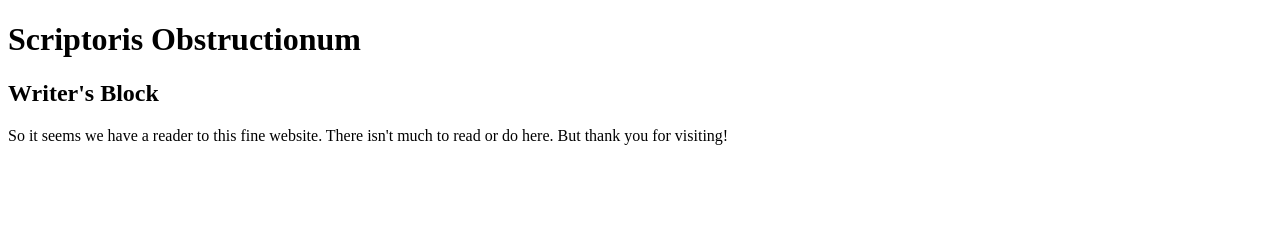
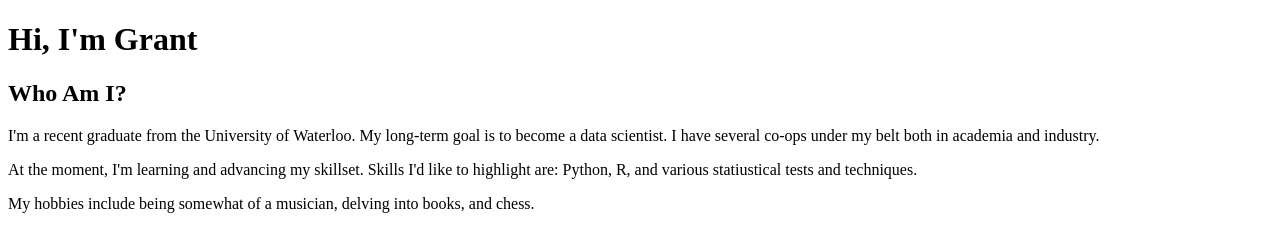
Before and after one commit to gmc314/landing-page, a plain HTML site: page index.html in a window 1280 px wide. Drawn offline with Linux system fonts and the light colour scheme.

Commit message:
add contents

```diff
--- a/index.html
+++ b/index.html
@@ -6,8 +6,10 @@
     <title> Scriptoris Obstructionum  </title>
 </head>
 <body>
-    <h1> Scriptoris Obstructionum </h1>
-    <h2> Writer's Block </h2>
-    <p> So it seems we have a reader to this fine website. There isn't much to read or do here. But thank you for visiting! </p>
+    <h1> Hi, I'm Grant </h1>
+    <h2> Who Am I? </h2>
+    <p> I'm a recent graduate from the University of Waterloo. My long-term goal is to become a data scientist. I have several co-ops under my belt both in academia and industry. </p>
+    <p> At the moment, I'm learning and advancing my skillset. Skills I'd like to highlight are: Python, R, and various statiustical tests and techniques.</p>
+    <p> My hobbies include being somewhat of a musician, delving into books, and chess. </p>
 </body>
 </html>
```
